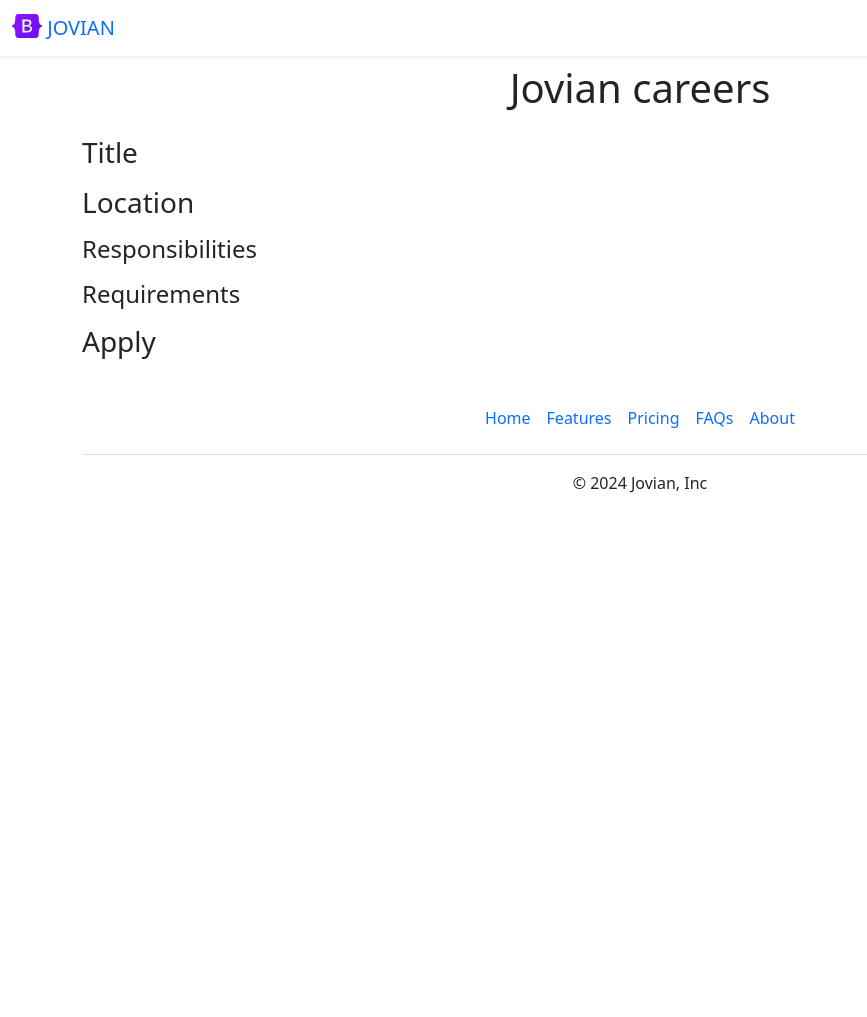
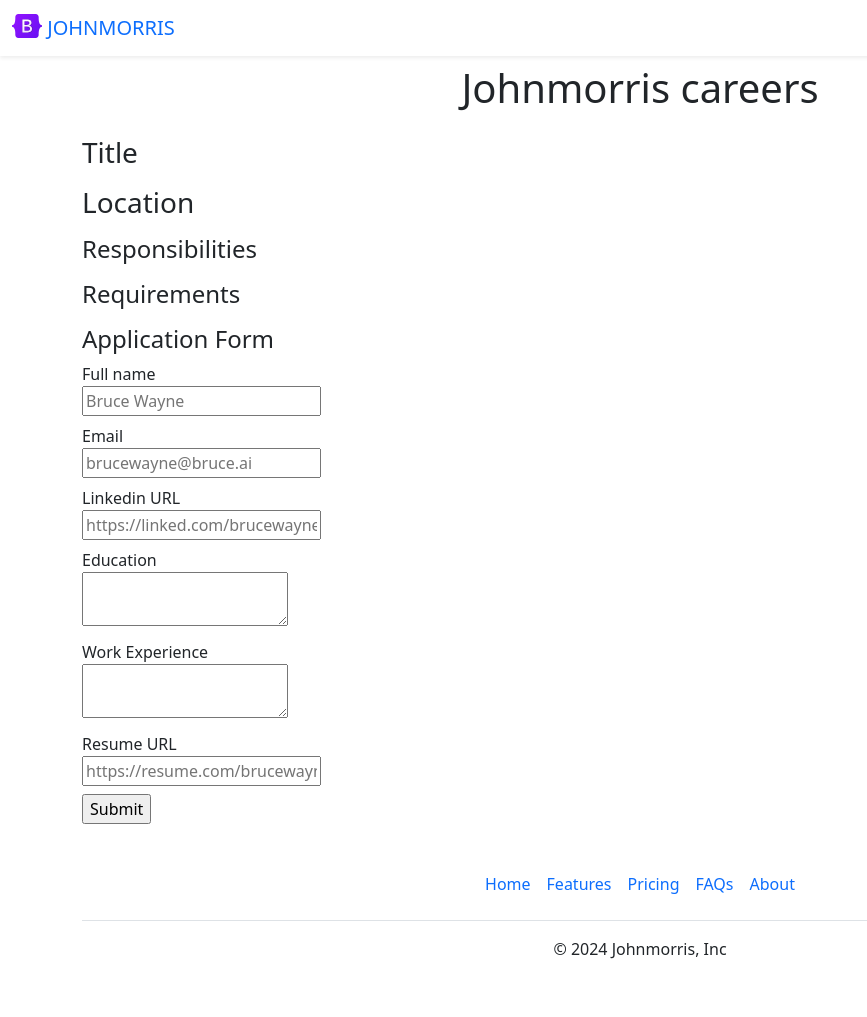
Before and after one commit to Ochiengmorris/john-webv2, a Flask app: template templates/jobpage.html in a window 1280 px wide. Shown: the whole page, without its empty margins (0-867 px from the left). Before the commit the page ends 493 px from the top, so only its background shows below. Run offline with Flask 3, Linux system fonts and the light colour scheme; the template is opened without the code that fills it, so the values that code supplies are empty.

Commit message:
added application pages as back to database queries

```diff
--- a/app.py
+++ b/app.py
@@ -1,5 +1,5 @@
-from flask import Flask, render_template, jsonify
-from database import load_jobs_from_db, load_job_from_db
+from flask import Flask, render_template, jsonify, request
+from database import load_jobs_from_db, load_job_from_db, add_applications_to_db
 
 
 app = Flask(__name__)
@@ -50,6 +50,16 @@ def show_job(id):
     return "Not Found", 404
   return render_template('jobpage.html', job=job)
 
+@app.route("/job/<id>/apply", methods=["post"] )
+def apply_to_job(id):
+  data = request.form
+  job = load_job_from_db(id)
+
+  add_applications_to_db(id, data)
+
+  return render_template('application_submitted.html', application=data, job=job)
+
+
 
 if __name__ == '__main__':
   app.run(host='0.0.0.0', port=8080,   debug=True)
--- /dev/null
+++ b/templates/applicationform.html
@@ -0,0 +1,40 @@
+<h4>Application Form</h4>
+<form action="/job/{{job['id']}}/apply" method="post">
+  <div class="mb-2">
+    <label>Full name</label><br>
+    <input name="fullName" placeholder="Bruce Wayne" type="text">
+  </div>
+
+  <div class="mb-2">
+    <label>Email</label><br>
+    <input name="email" placeholder="brucewayne@bruce.ai"                       type="email">
+  </div>
+
+  <div class="mb-2">
+    <label>Linkedin URL</label><br>
+    <input name="linkedin_url"
+            placeholder="https://linked.com/brucewayne"
+            type="url">
+  </div>
+
+  <div class="mb-2">
+    <label>Education</label><br>
+    <textarea name="education" placeholder="Bachelor of Science in           Computer Science" type="text">
+    </textarea>
+  </div>
+
+  <div class="mb-2">
+    <label>Work Experience</label><br>
+    <textarea name="work_experience" placeholder="5 years of                 experience in software development">
+    </textarea>
+  </div>
+
+  <div class="mb-2">
+    <label>Resume URL</label><br>
+    <input name="resume_url"
+            placeholder="https://resume.com/brucewayne"
+            type="url">
+  </div>
+
+  <input type="submit">
+</form>
--- a/templates/base.html
+++ b/templates/base.html
@@ -2,16 +2,16 @@
 <html lang="en">
 <head>
   {% include('bootstrap.html') %}
-  <title>Jovian-Careers</title>
+  <title>Johnmorris-Careers</title>
 </head>
 <body>
 
   {% include 'nav.html' %}
 
   <div class="container">
-    <h1 class="text-center mt-2 mb-4">Jovian careers</h1>
+    <h1 class="text-center mt-2 mb-4">Johnmorris careers</h1>
 
-    <h2 class="text-center">About Jovian</h2>
+    <h2 class="text-center">About Johnmorris</h2>
     <div class="row" style="margin-bottom:16px;">
       <div class="col-md-6">
         <p class="lead">
--- a/templates/footer.html
+++ b/templates/footer.html
@@ -7,7 +7,7 @@
       <li class="nav-item"><a href="#" class="nav-link px-2 text-body-secondary">FAQs</a></li>
       <li class="nav-item"><a href="#" class="nav-link px-2 text-body-secondary">About</a></li>
     </ul>
-    <p class="text-center text-body-secondary">&copy; 2024 Jovian, Inc</p>
+    <p class="text-center text-body-secondary">&copy; 2024 Johnmorris, Inc</p>
   </footer>
 </div>
 
--- a/templates/jobpage.html
+++ b/templates/jobpage.html
@@ -2,14 +2,15 @@
 <html lang="en">
 <head>
   {% include ('bootstrap.html') %}
-  <title>{{job['title']}} - Jovian Careers</title>
+  <title>{{job['title']}} - Johnmorris Careers</title>
 </head>
 <body>
 
   {% include 'nav.html' %}
 
   <div class="container">
-    <h1 class="text-center mt-2 mb-4">Jovian careers</h1>
+    <h1 class="text-center mt-2 mb-4">Johnmorris careers</h1>
+
     <h3 class="mb-2">Title</h3>
     <p>{{job['title']}}</p>
     <h3>Location</h3>
@@ -30,8 +31,10 @@
       <li>{{line}}</li>
       {% endfor %}
     </ol>
-    <h3>Apply</h3>
+    {% include ('applicationform.html') %}
+
   </div>
+
 
   {% include 'footer.html' %}
 
--- a/templates/nav.html
+++ b/templates/nav.html
@@ -2,7 +2,7 @@
   <div class="container-fluid">
     <a class="navbar-brand" href="/">
       <img src="/static/images/logo.svg" alt="Logo" width="30" height="24" class="d-inline-block align-text-top">
-      JOVIAN
+      JOHNMORRIS
     </a>
   </div>
 </nav>
```
Also changed, not shown: database.py (+17 -1 lines), templates/application_submitted.html (added, +35 -0 lines).
